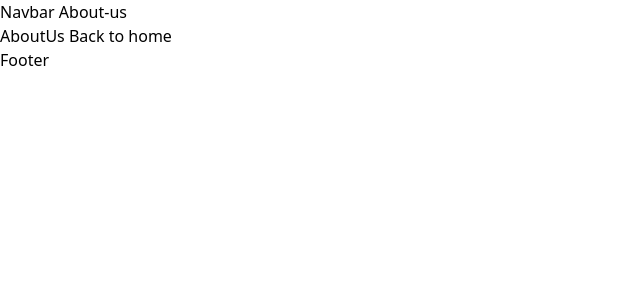
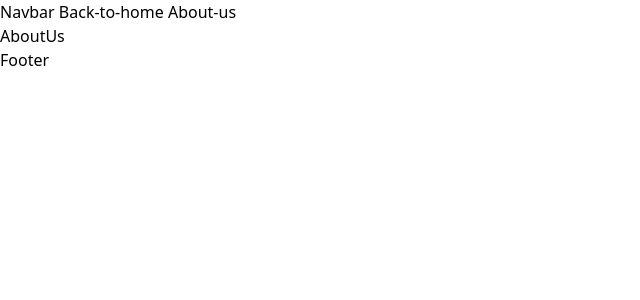
Before and after one commit to sha-nky/Expense-Tracker, a React (Vite) app in the folder client/: page /about-us in a window 1280 px wide. Shown: the top 300 px of the page, without its empty margins (0-640 px from the left). Built offline with nearby package versions, Linux system fonts and the light colour scheme.

Commit message:
changed route

```diff
--- a/client/src/Components/Navbar.jsx
+++ b/client/src/Components/Navbar.jsx
@@ -5,6 +5,10 @@ function Navbar() {
   return (
     <div>
       Navbar {" "}
+      <Link to={'/'}>
+        Back-to-home
+      </Link>
+      {" "}
       <Link to={'/about-us'}>
         About-us
       </Link>
--- a/client/src/Pages/AboutUs.jsx
+++ b/client/src/Pages/AboutUs.jsx
@@ -5,9 +5,6 @@ function AboutUs() {
   return (
     <div>
       AboutUs {" "}
-      <Link to={'/'}>
-        Back to home
-      </Link>
     </div>
   )
 }
```
